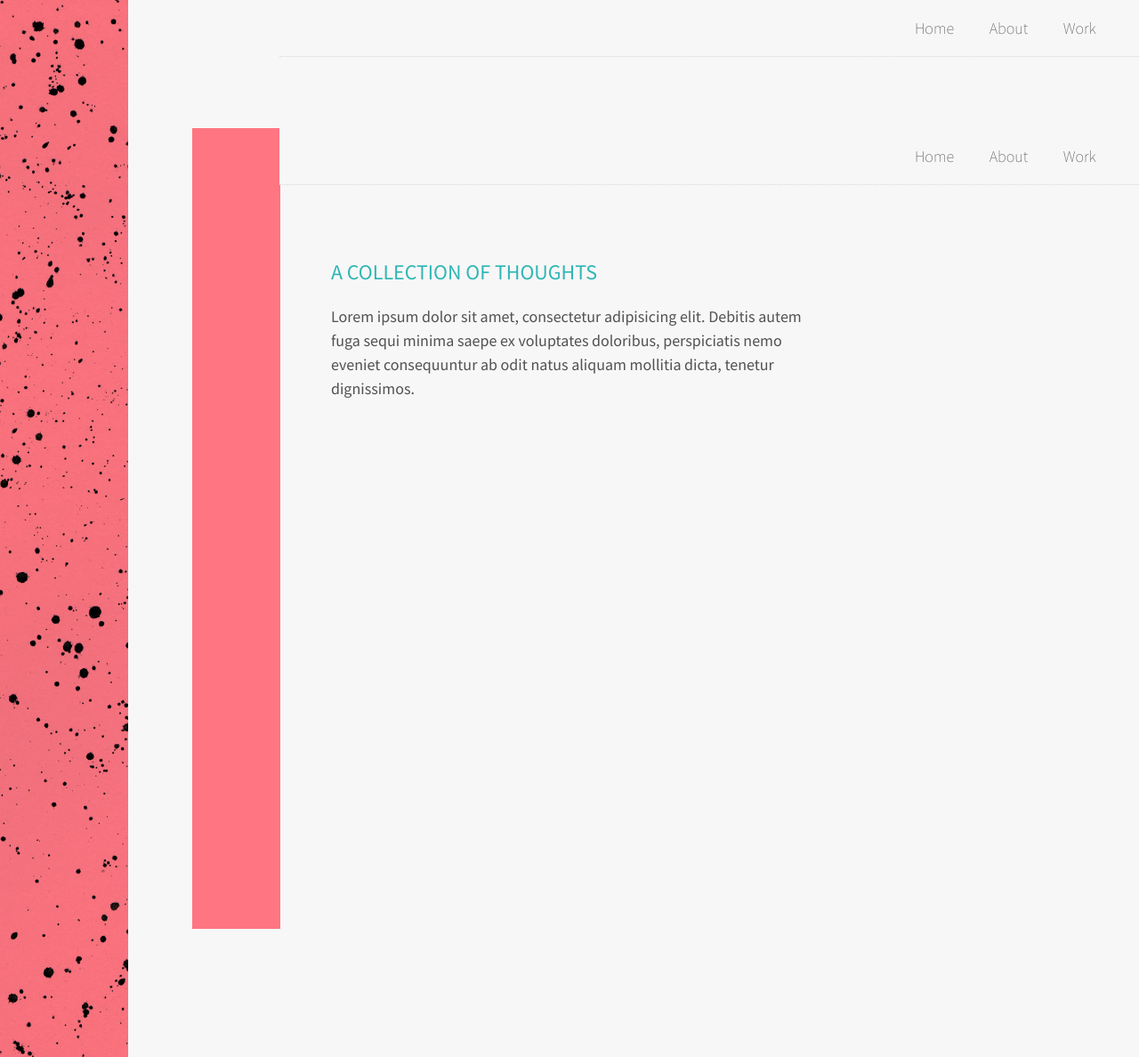
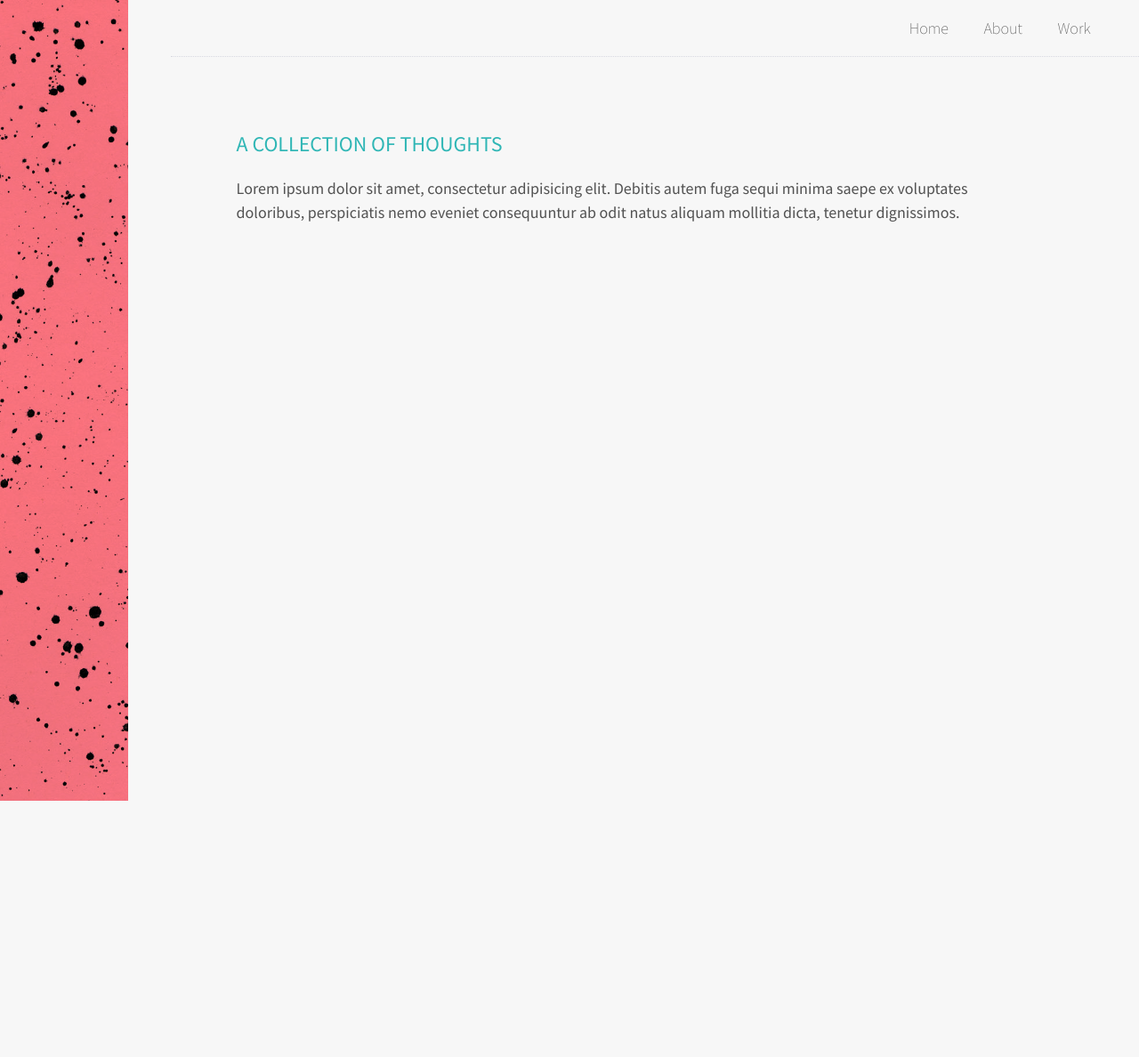
Before and after one commit to techtolentino/digital-card, a Jekyll site: the page built from blog.md, in a window 1280 px wide. Shown: the whole page at 89% size. Built offline with Jekyll 4.4.1, drawn with Linux system fonts in a browser that asks for light colours; after the commit the page ends 900 px from its top, so only the background shows below that.

Commit message:
page spacing and resp

```diff
--- a/_layouts/default.html
+++ b/_layouts/default.html
@@ -7,7 +7,9 @@
             <div class="sidebar--content">
                 {% include header.html %}
                 <div class="layer--MEDIUM">
-                    {{ content }}
+                    <div class="container">
+                        {{ content }}
+                    </div>
                 </div>
             </div>
         </div>
--- a/_layouts/page.html
+++ b/_layouts/page.html
@@ -1,16 +1,6 @@
 ---
 layout: default
 ---
-{% include header.html %}
-<div class="page">
-    <div class="page--accent"></div>
-    <div class="page--content">
-        <div class="layer--MEDIUM">
-            <div class="container">
-                <h4 class="home--title accent--cool text--normal">
-                {{page.subtitle}}</h4>
-                {{content}}
-            </div>
-        </div>
-    </div>
-</div>
+<h4 class="home--title accent--cool text--normal">
+{{page.subtitle}}</h4>
+{{content}}
--- a/_sass/_navigation.scss
+++ b/_sass/_navigation.scss
@@ -2,6 +2,7 @@
     position: absolute;
     max-width: 85%;
     width: 100%;
+    z-index: 0;
     right: 0;
     border-bottom: 1px dotted $gray-color;
     background-color: $background-color;
@@ -36,8 +37,8 @@
 
 @include media-query($medium-screen) {
     header {
-        max-width: 100%;
-        background-color: #FCFCFC;
+        max-width: 90%;
+        background-color: $background-color;
     }
 
     .nav {
--- a/_sass/_sidebar.scss
+++ b/_sass/_sidebar.scss
@@ -8,12 +8,38 @@
         background-image: url('../assets/speckles.jpg');
         background-size: cover;
         background-blend-mode: multiply;
+        z-index: 10;
     }
 
     &--content{
         width: 100%;
         padding-left: $spacing-unit * 2;
         padding-right: $spacing-unit * 2;
-        position: relative;
     }
 }
+
+@include media-query($medium-screen) {
+    .sidebar {
+        &--side {
+            min-width: 4em;
+        }
+
+        &--content{
+            padding-left: $spacing-unit;
+            padding-right: $spacing-unit;
+        }
+    }
+}
+
+@include media-query($small-screen) {
+    .sidebar {
+        &--side {
+            min-width: 2em;
+        }
+
+        &--content{
+            padding-left: $spacing-unit / 2;
+            padding-right: $spacing-unit / 2;
+        }
+    }
+}
```
